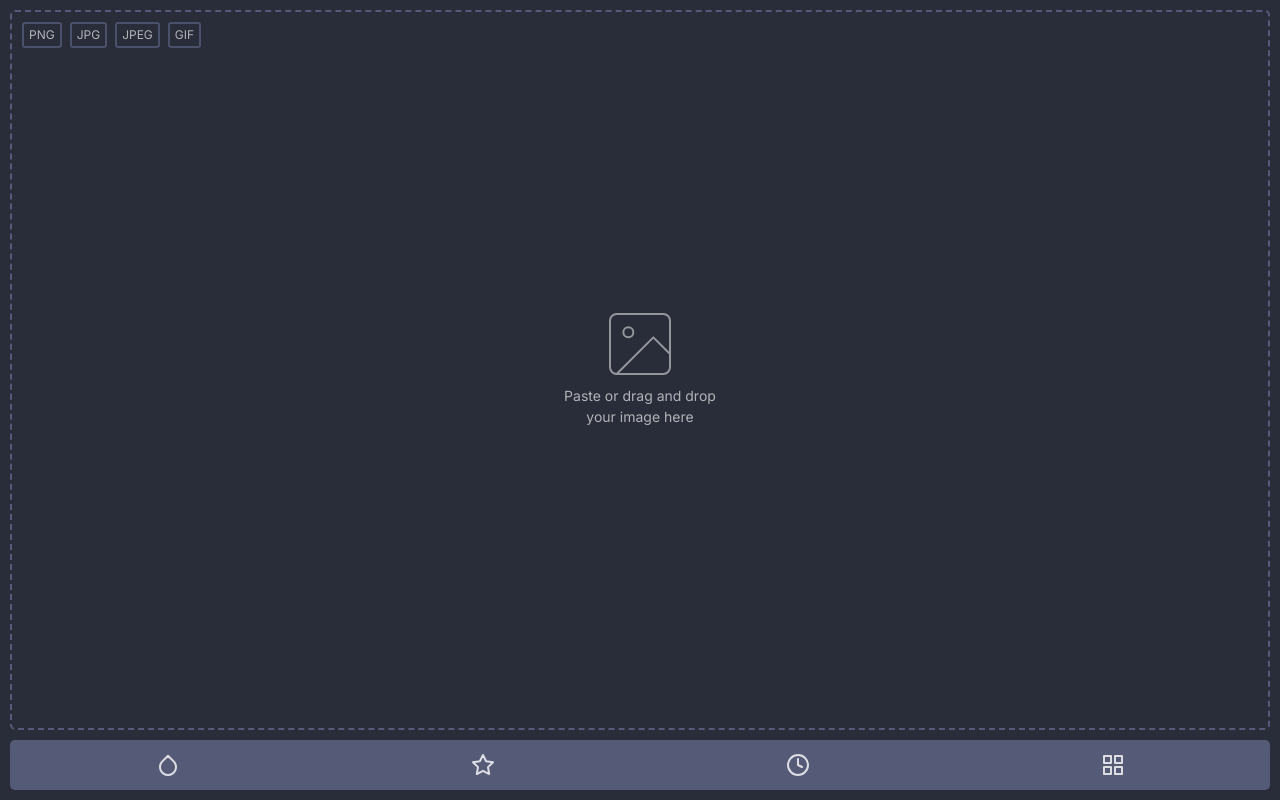
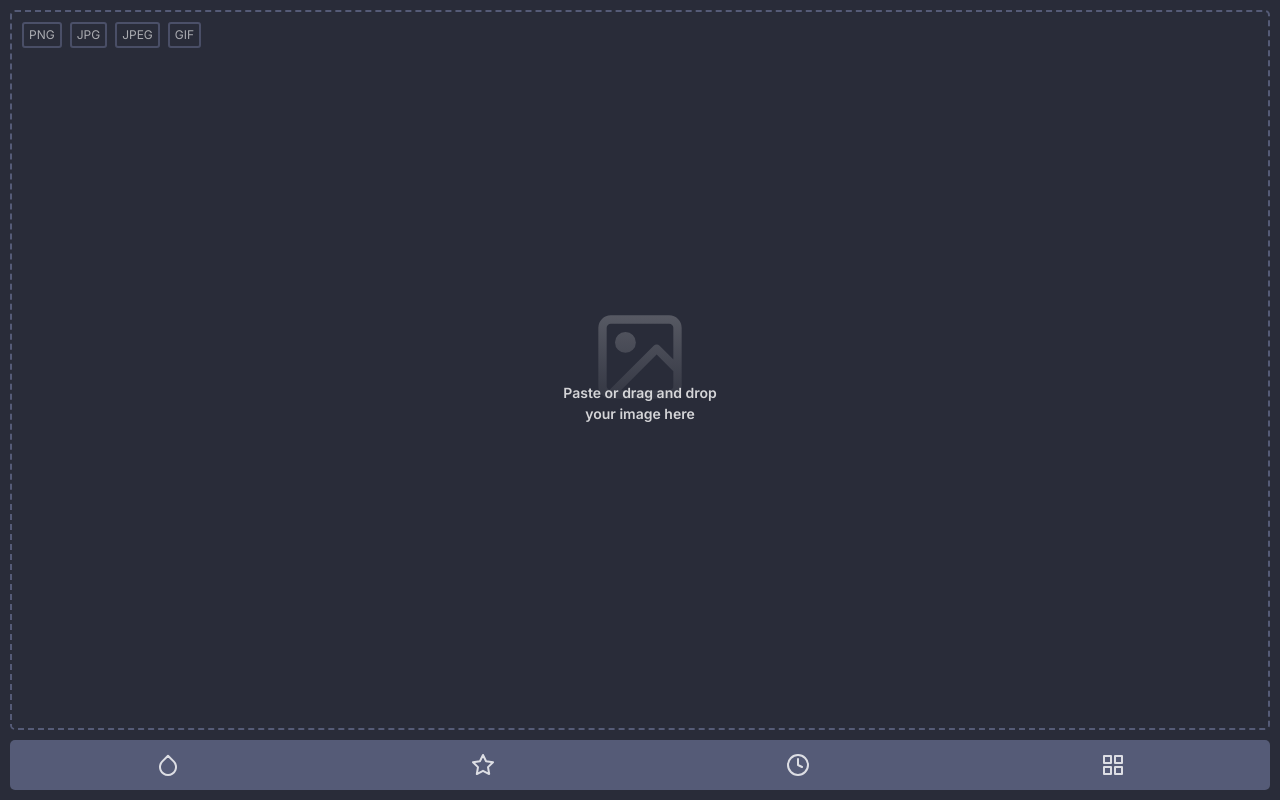
Before and after one commit to vlad-solomon/swwwatch, a React (Vite) app: page / in a window 1280 px wide. Built offline with nearby package versions, Linux system fonts and the light colour scheme.

Commit message:
Style Image empty state similar to Drawer empty state

```diff
--- a/src/components/Image/Image.jsx
+++ b/src/components/Image/Image.jsx
@@ -88,7 +88,7 @@ function Image() {
 					</div>
 				))}
 			</div>
-			<div {...getRootProps({ className: "image__dropzone", style: { ...(isDragAccept ? { backgroundColor: "rgba(255,255,255,0.05" } : {}) } })}>
+			<div {...getRootProps({ className: "image__dropzone", style: { ...(isDragAccept ? { backgroundColor: "rgba(255,255,255,0.05", transform: "scale(1.1)" } : {}) } })}>
 				<input {...getInputProps()} />
 				<img src={Welcome} alt="welcome" />
 				<span>Paste or drag and drop your image here</span>
@@ -98,3 +98,5 @@ function Image() {
 }
 
 export default Image;
+
+//todo redo welcome in the style of empty states
--- a/src/components/Image/Image.scss
+++ b/src/components/Image/Image.scss
@@ -24,13 +24,29 @@
 		align-items: center;
 		height: 100%;
 		width: 100%;
-		gap: 10px;
 		flex-direction: column;
+		&::before {
+			content: "";
+			position: absolute;
+			z-index: 1;
+			pointer-events: none;
+			top: 0;
+			left: 0;
+			display: block;
+			height: 105%;
+			width: 100%;
+			background: linear-gradient(180deg, transparent, var(--gray-600) 55%);
+		}
+		img {
+			height: 100px;
+		}
 		span {
+			position: relative;
+			z-index: 1;
 			width: 155px;
 			text-align: center;
-			font-weight: var(--fw-regular);
-			opacity: 0.8;
+			margin-top: -25px;
+			margin-bottom: 10px;
 		}
 	}
 	&__types {
--- a/src/components/Nav/Nav.scss
+++ b/src/components/Nav/Nav.scss
@@ -4,7 +4,7 @@
 	background: var(--gray-400);
 	border-radius: var(--border-radius);
 	position: relative;
-	z-index: 1;
+	z-index: 2;
 	overflow: hidden;
 	&--drawer-open {
 		border-radius: 0 0 var(--border-radius) var(--border-radius);
--- a/src/components/Overlay/Overlay.scss
+++ b/src/components/Overlay/Overlay.scss
@@ -4,6 +4,7 @@
 	right: 0;
 	bottom: 0;
 	position: fixed;
+	z-index: 1;
 	height: 100vh;
 	width: 100vw;
 	background-color: rgba(0, 0, 0, 0.6);
--- a/src/components/PaletteDrawer/PaletteDrawer.scss
+++ b/src/components/PaletteDrawer/PaletteDrawer.scss
@@ -1,4 +1,9 @@
 .drawer--palette {
 	display: flex;
 	flex-direction: column;
+	height: 250px;
+	.color-shades {
+		height: unset;
+		flex: 1;
+	}
 }
```
Also changed, not shown: src/components/Image/welcome.svg.
